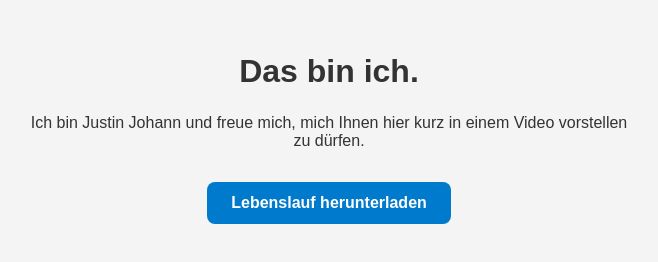
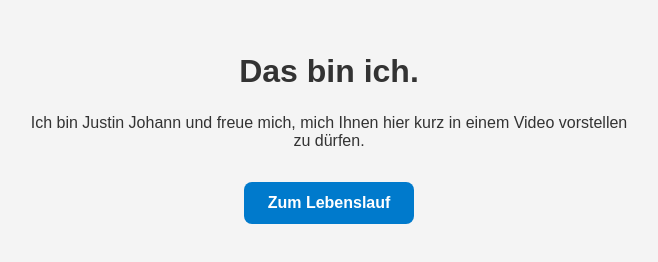
Before and after one commit to J-Xentiqx/justin_johann_website, a plain HTML site: page index.html in a window 1280 px wide. Shown: the whole page, without its empty margins (311-969 px from the left). Drawn offline with Linux system fonts and the light colour scheme.

Commit message:
Update index.html

```diff
--- a/index.html
+++ b/index.html
@@ -81,6 +81,6 @@
 
 
   <!-- Lebenslauf-Download (PDF-Datei ins gleiche Verzeichnis legen) -->
-  <a class="btn" href="Lebenslauf_Justin_Johann.pdf" download>Lebenslauf herunterladen</a>
+    <a class="btn" href="lebenslauf.html">Zum Lebenslauf</a>
 </body>
 </html>
```
